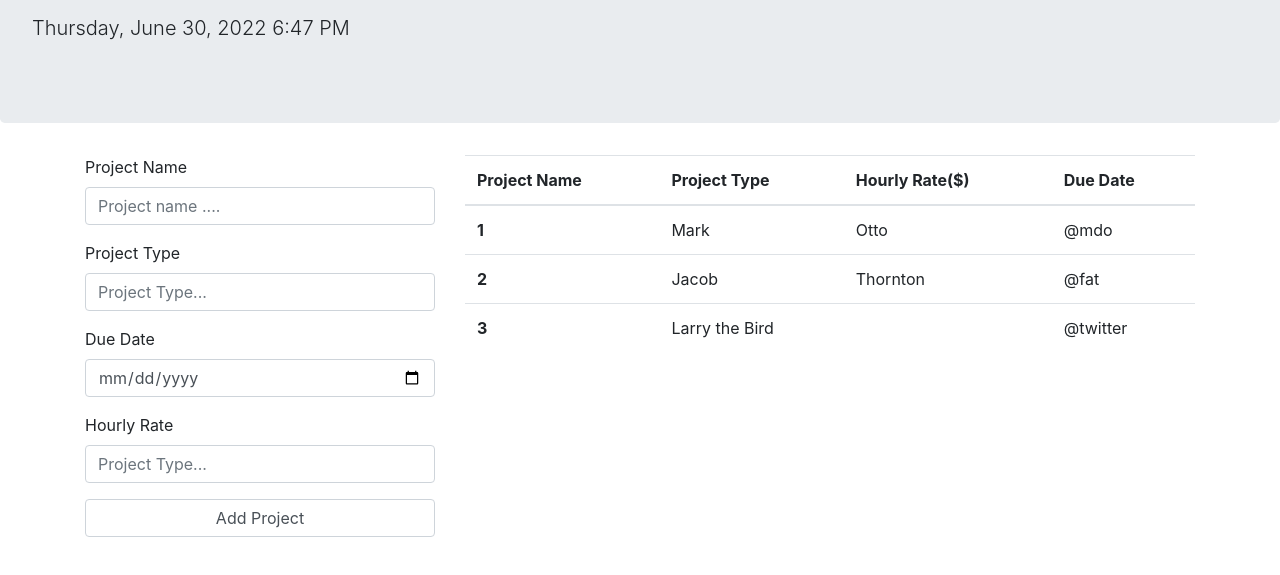
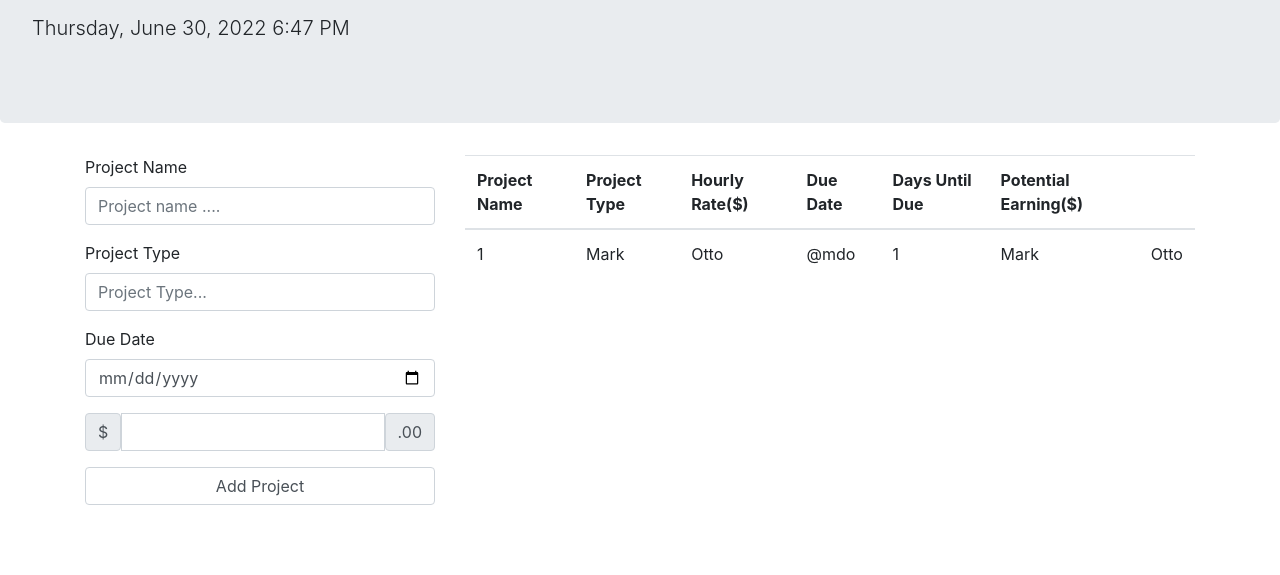
Before and after one commit to fiaschettima/projectTracker-mini, a plain HTML site: page index.html in a window 1280 px wide. Shown: the part 191-766 px from the top of the page. Drawn offline with nearby package versions, Linux system fonts and the light colour scheme.

Commit message:
all layout created

```diff
--- a/index.html
+++ b/index.html
@@ -35,9 +35,10 @@
                     <label for="formGroupExampleInput" class="form-label">Due Date</label>
                     <input type="date" class="form-control" id="dueDate" placeholder="Project name .... ">
                   </div>
-                  <div class="mb-3">
-                    <label for="formGroupExampleInput2" class="form-label">Hourly Rate</label>
-                    <input type="number" class="form-control" id="hourRate" placeholder="Project Type...">
+                  <div class="input-group mb-3">
+                    <span class="input-group-text">$</span>
+                    <input type="text" class="form-control" aria-label="Amount (to the nearest dollar)">
+                    <span class="input-group-text">.00</span>
                   </div>
                   <div class="mb-3">
                     <input type="submit" class="form-control" id="addProj" value="Add Project">
@@ -51,25 +52,20 @@
                         <th scope="col">Project Type</th>
                         <th scope="col">Hourly Rate($)</th>
                         <th scope="col">Due Date</th>
+                        <th scope="col">Days Until Due</th>
+                        <th scope="col">Potential Earning($)</th>
+                        <th scope="col"></th>
                       </tr>
                     </thead>
                     <tbody class="table-group-divider">
                       <tr>
-                        <th scope="row">1</th>
+                        <td scope="row">1</td>
                         <td>Mark</td>
                         <td>Otto</td>
                         <td>@mdo</td>
-                      </tr>
-                      <tr>
-                        <th scope="row">2</th>
-                        <td>Jacob</td>
-                        <td>Thornton</td>
-                        <td>@fat</td>
-                      </tr>
-                      <tr>
-                        <th scope="row">3</th>
-                        <td colspan="2">Larry the Bird</td>
-                        <td>@twitter</td>
+                        <td scope="row">1</td>
+                        <td>Mark</td>
+                        <td>Otto</td>
                       </tr>
                     </tbody>
                   </table>
```
